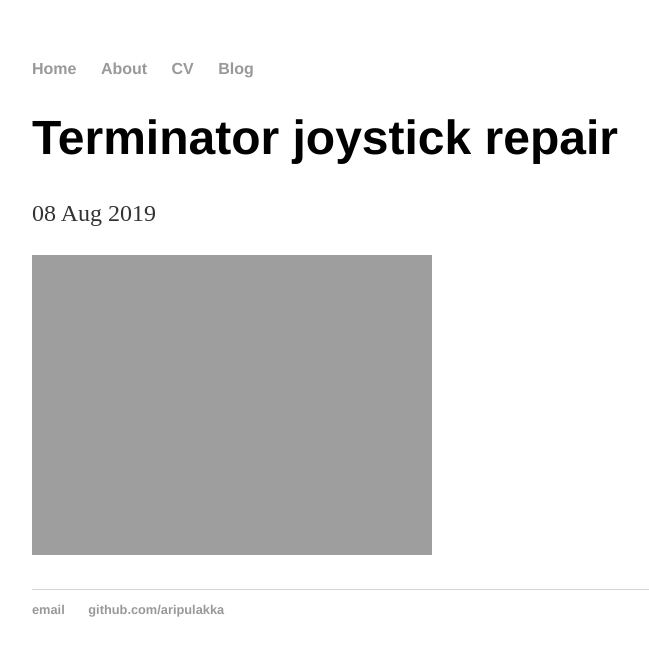
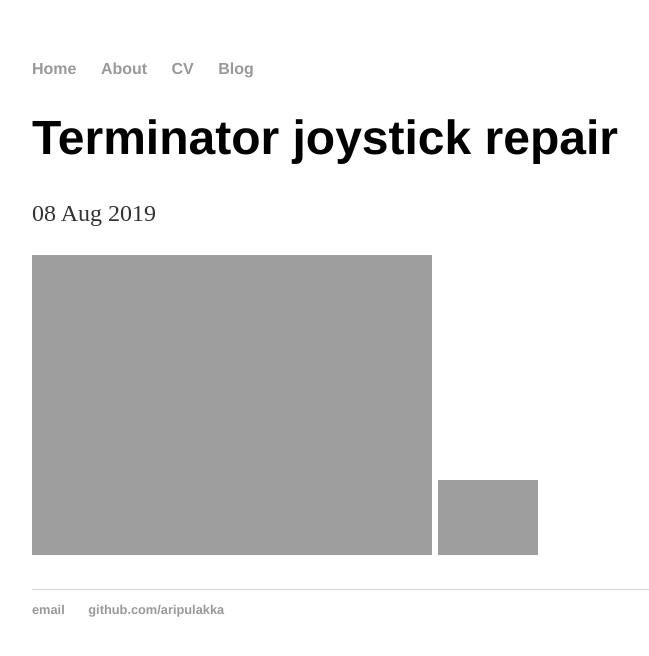
Before and after one commit to aripulakka/aripulakka.github.io, a Jekyll site: the page built from _posts/2019-08-09-terminator-joystick-repair.md, in a window 1280 px wide. Shown: the top 656 px of the page, without its empty margins (160-809 px from the left). Built offline with Jekyll 4.4.1, drawn with Linux system fonts in a browser that asks for light colours.

Commit message:
Update 2019-08-09-terminator-joystick-repair.md

```diff
--- a/_posts/2019-08-09-terminator-joystick-repair.md
+++ b/_posts/2019-08-09-terminator-joystick-repair.md
@@ -3,4 +3,5 @@
 title: "Terminator joystick repair"
 date: 2019-08-08
 ---
-![Drawing](https://aripulakka.github.io/blog/pictures/DSC_0093.JPG)
+![Image](https://aripulakka.github.io/blog/pictures/DSC_0093.JPG)
+<img src="https://aripulakka.github.io/blog/pictures/DSC_0093.JPG" width="100" />
```
